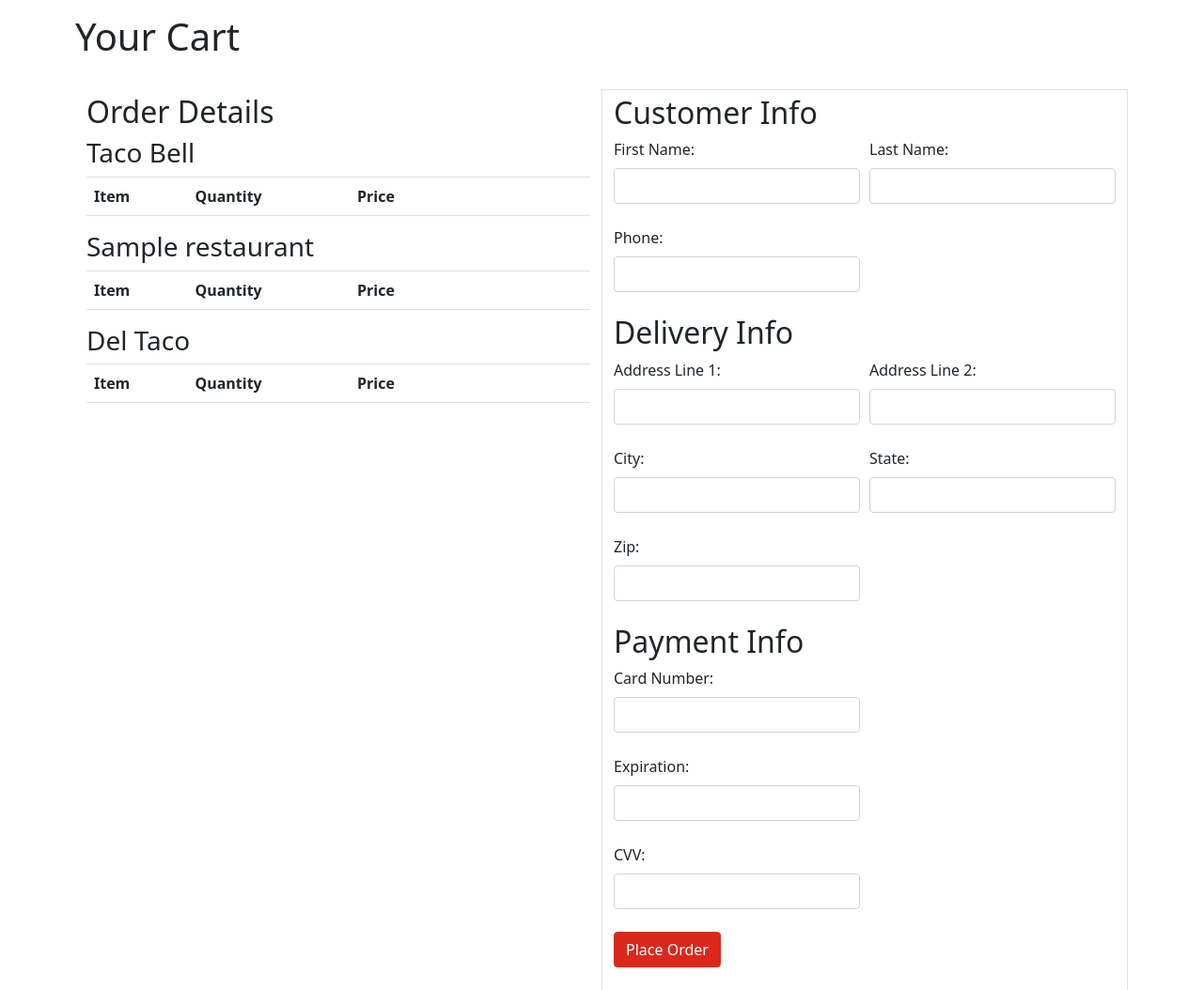
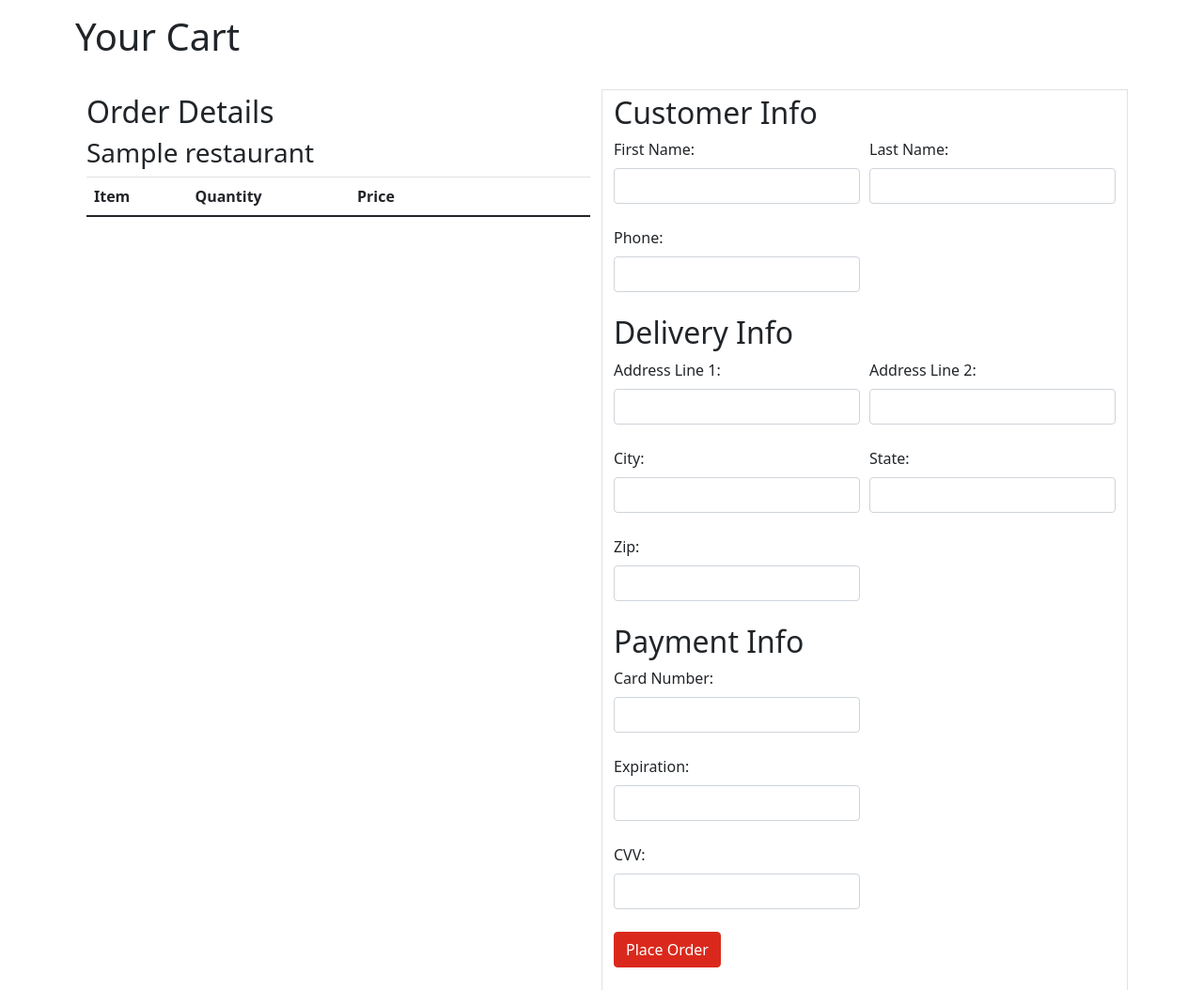
Before and after one commit to chasemax/grubdash, a Django app: page /cart/1/ in a window 1280 px wide. Shown: the part 81-1135 px from the top of the page at 94% size. Run offline with Django 3.2, Linux system fonts and the light colour scheme; tables that the repository leaves empty hold one stand-in row (values such as "Sample post"); lists and menus that the app fills with data are empty; some libraries are stand-ins or nearby versions.

Commit message:
edited order details... still needs to be fixed

```diff
--- a/deliveryapp/views.py
+++ b/deliveryapp/views.py
@@ -17,21 +17,19 @@
 
 def cartPageView(request, cart_number) :
     cart = Cart.objects.get(id=cart_number)
-    restaurants = set()
+    restaurants = {}
     for item in cart.items.all() :
-      if item.restaurant not in restaurants :
-          restaurants.add(item.restaurant)
-    restaurants.add("Taco Bell")
-    restaurants.add("Del Taco")
+        if item.restaurant not in restaurants :
+            restaurants[item.restaurant] = {item}
+        else :
+            restaurants[item.restaurant].add(item)
+
     context = {
         "cart" : cart,
         "restaurants" : restaurants
     }
 
     return render(request, 'deliveryapp/cart.html', context)
-
-
-
 
 def editItemPageView(request) :
     return render(request, 'deliveryapp/cart.html')
--- a/templates/deliveryapp/cart.html
+++ b/templates/deliveryapp/cart.html
@@ -10,6 +10,7 @@
             <h3>{{restaurant}}</h3>
 
             <table class="table">
+                <thead>
                     <tr>
 
                         <th>Item</th>
@@ -18,7 +19,12 @@
                         <th>&nbsp&nbsp&nbsp&nbsp</th>
                         <th>&nbsp&nbsp&nbsp&nbsp&nbsp&nbsp</th>
                     </tr>
-                <!--DTL for loop to display cart info-->
+                </thead>
+                <tbody>
+                    {% for item in restaurant.items %}
+                        <td>{{item}}<td>
+                    {% endfor %}
+                </tbody>
             </table>
             {% endfor %}
         </div>
```
Lines whose indentation alone changed are shown as unchanged.
